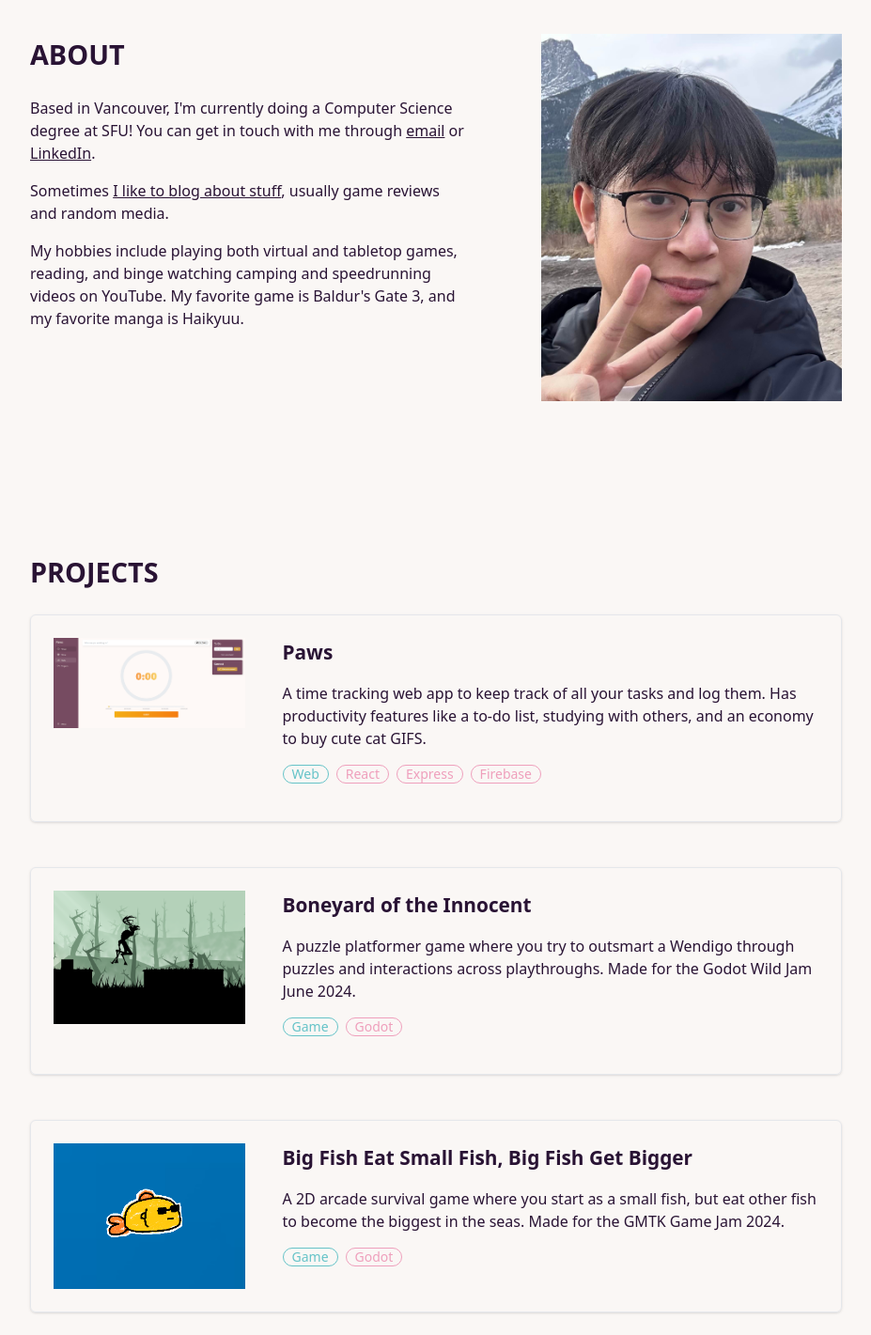
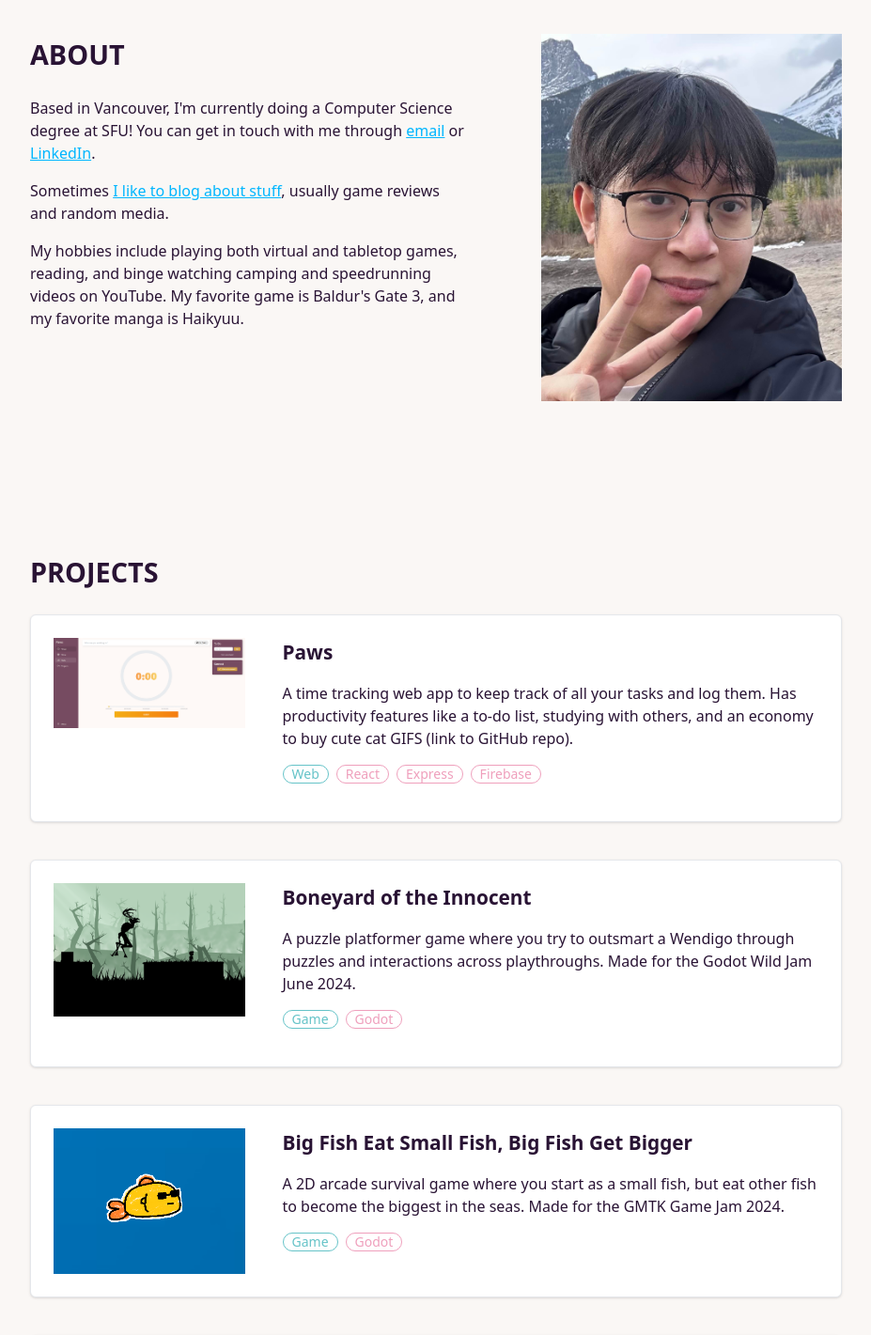
Before and after one commit to bryanjhdang/bryanjhdang.github.io, a React (Vite) app: page / in a window 1280 px wide. Shown: the part 580-2001 px from the top of the page at 94% size, without its empty margins (176-1103 px from the left). Built offline with nearby package versions, Linux system fonts and the light colour scheme.

Commit message:
add new projects

```diff
--- a/src/assets/files/projectData.ts
+++ b/src/assets/files/projectData.ts
@@ -6,9 +6,9 @@ import PastYourPeakImage from "../images/projects/past-your-peak.png"
 export const projectData = [
   {
     "name": "Paws",
-    "description": "A time tracking web app to keep track of all your tasks and log them. Has productivity features like a to-do list, studying with others, and an economy to buy cute cat GIFS.",
+    "description": "A time tracking web app to keep track of all your tasks and log them. Has productivity features like a to-do list, studying with others, and an economy to buy cute cat GIFS (link to GitHub repo).",
     "imageLink": PawsImage,
-    "projectLink": null,
+    "projectLink": "https://github.com/bryanjhdang/paws",
     "githubLink": "https://github.com/bryanjhdang/paws",
     "type": "Web",
     "tags": ["React", "Express", "Firebase"]
--- a/src/index.css
+++ b/src/index.css
@@ -4,4 +4,5 @@
 
 :root {
   /* background-color: #F5F5F5; */
+  /* background-color: #FAF9F6 */
 }
--- a/src/sections/About.tsx
+++ b/src/sections/About.tsx
@@ -8,10 +8,10 @@ export default function About() {
         <div className="sm:mr-20 text-base space-y-4">
           <SectionTitle title="ABOUT" />
           <p>
-            Based in Vancouver, I'm currently doing a Computer Science degree at SFU! You can get in touch with me through <a className="underline" href="mailto:bda37@sfu.ca">email</a> or <a className="underline" href="https://www.linkedin.com/in/bryanjhdang/" target="_blank">LinkedIn</a>.
+            Based in Vancouver, I'm currently doing a Computer Science degree at SFU! You can get in touch with me through <a className="link link-info" href="mailto:bda37@sfu.ca">email</a> or <a className="link link-info" href="https://www.linkedin.com/in/bryanjhdang/" target="_blank">LinkedIn</a>.
           </p>
           <p>
-            Sometimes <a className="underline" href="https://bryandang.substack.com/" target="_blank">I like to blog about stuff</a>, usually game reviews and random media.
+            Sometimes <a className="link link-info" href="https://bryandang.substack.com/" target="_blank">I like to blog about stuff</a>, usually game reviews and random media.
           </p>
           <p>
             My hobbies include playing both virtual and tabletop games, reading, and binge watching camping and speedrunning videos on YouTube. My favorite game is Baldur's Gate 3, and my favorite manga is Haikyuu.
--- a/src/sections/Footer.tsx
+++ b/src/sections/Footer.tsx
@@ -3,6 +3,7 @@ export default function Footer() {
     <footer className="footer footer-center text-sm p-12">
       <aside>
         <p>© {new Date().getFullYear()} Bryan Dang</p>
+        <p>Made with React and Tailwind</p>
       </aside>
     </footer>
   )
--- a/src/sections/Projects.tsx
+++ b/src/sections/Projects.tsx
@@ -5,7 +5,7 @@ interface ProjectInfo {
   name: string,
   description: string,
   imageLink: string,
-  projectLink: string | null,
+  projectLink: string,
   githubLink: string | null,
   type: string,
   tags: string[]
@@ -13,8 +13,8 @@ interface ProjectInfo {
 
 function Project({ project }: { project: ProjectInfo }) {
   return (
-    <>
-      <div className="flex sm:flex-row flex-col gap-10 p-6 border rounded-md shadow">
+    <a href={project.projectLink} target="_blank">
+      <div className="flex sm:flex-row flex-col gap-10 p-6 border rounded-md shadow hover:shadow-lg bg-white" >
 
         <div className="basis-1/4">
           <img src={project.imageLink} alt={project.name} className="w-full object-cover" />
@@ -27,7 +27,7 @@ function Project({ project }: { project: ProjectInfo }) {
             <p className="text-base">{project.description}</p>
           </div>
 
-          <div className="flex flex-row gap-2 pb-4">
+          <div className="flex flex-row flex-wrap gap-2 pb-4">
             <p className="badge badge-primary badge-outline">{project.type}</p>
             {project.tags.map((element, index) => (
               <p key={index} className="badge badge-secondary badge-outline">{element}</p>
@@ -49,7 +49,7 @@ function Project({ project }: { project: ProjectInfo }) {
 
         </div>
       </div>
-    </>
+    </a>
   )
 }
 
@@ -58,7 +58,7 @@ export default function Projects() {
   return (
     <div id="projects" className="pt-20 pb-20 border-none">
       <SectionTitle title="PROJECTS" />
-      <div className="grid grid-cols-1 gap-12">
+      <div className="grid grid-cols-1 gap-10">
         {projectData.map((project, index) => (
           <Project key={index} project={project} />
         ))}
```
